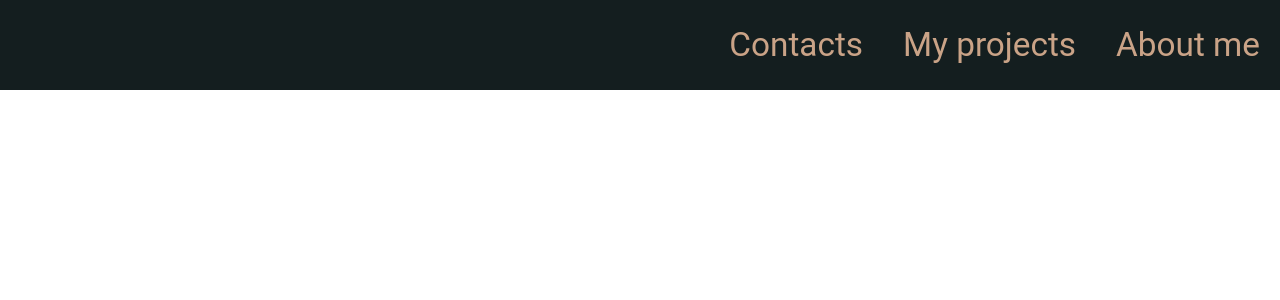
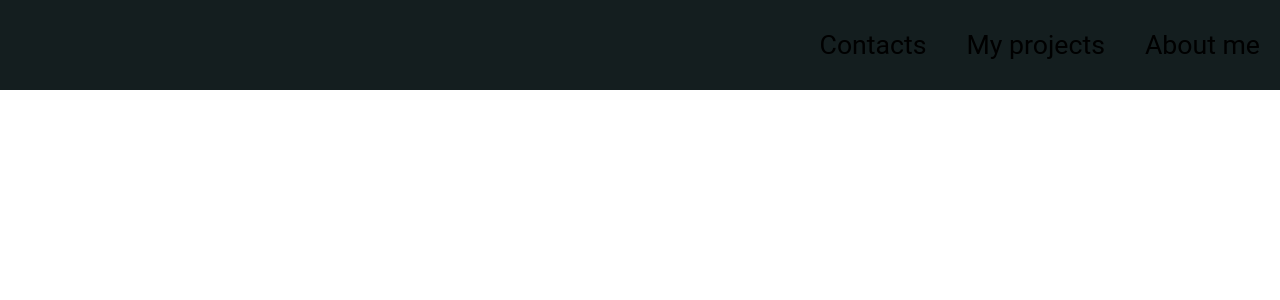
Before and after one commit to SpasMilenkov/Portfolio-website, a Vue app: page / in a window 1280 px wide. Shown: the top 300 px of the page. Built offline with nearby package versions, Linux system fonts and the light colour scheme.

Commit message:
Make navbar always on top implement variables

```diff
--- a/src/components/Navigation.vue
+++ b/src/components/Navigation.vue
@@ -21,6 +21,7 @@
         height: 90px;
         width: calc(100% - 2rem);;
         background-color:#141E1F;
+        z-index: 999;
 
         display: flex;
         align-items: center;
@@ -28,10 +29,10 @@
         padding: 0 1rem;
     }
     .nav-link{
-        color: #CAA387;
+        color: var(--orange);
         font-family: 'Roboto', sans-serif;
         text-decoration: none;
-        font-size: 25pt;
+        font-size: 20pt;
 
         padding: 0 0.25rem;
     }
```
